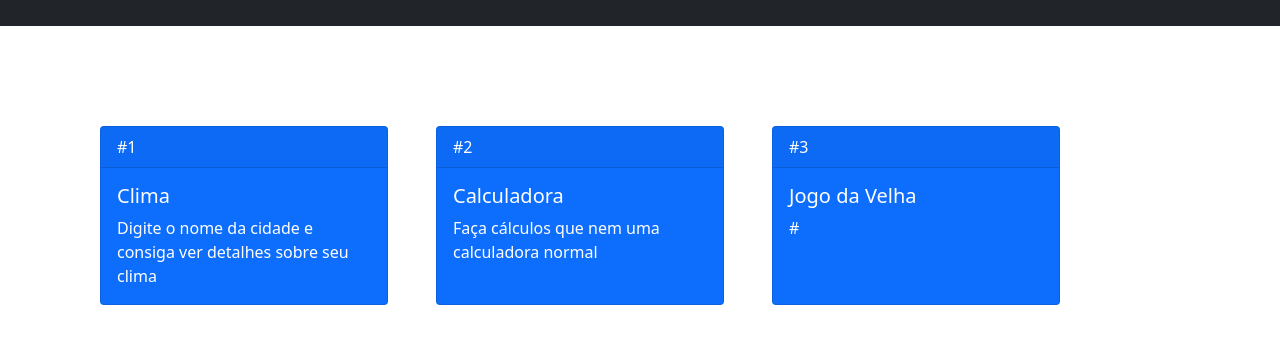
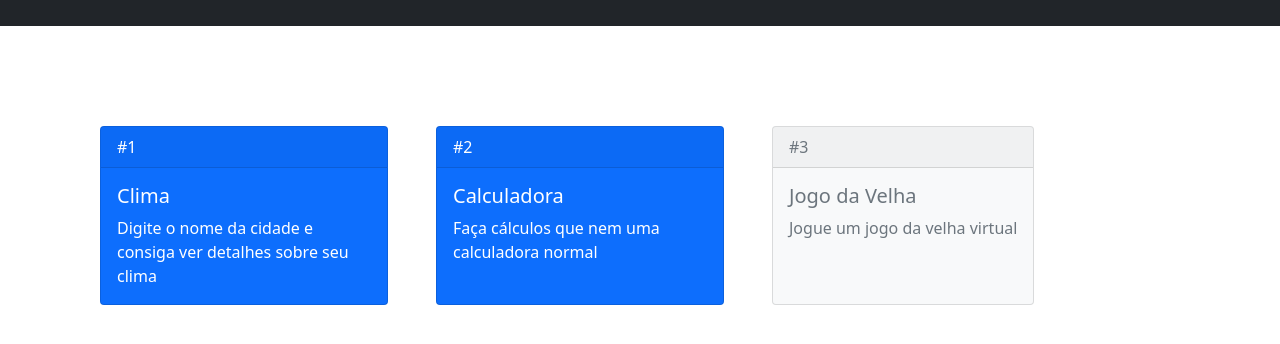
Before and after one commit to weesleycabral/angular-project-catalog, an Angular app: page / in a window 1280 px wide. Shown: the top 344 px of the page. Built offline with nearby package versions, Linux system fonts and the light colour scheme; some icons are missing.

Commit message:
ajeitando objeto cards, classes ativado/desativado cards

```diff
--- a/src/app/pages/menu/menu.component.html
+++ b/src/app/pages/menu/menu.component.html
@@ -1,10 +1,10 @@
 <div class="container-card">
-    <div class="card text-white bg-primary mb-3" style="max-width: 18rem;" *ngFor="let item of pages; let i = index"
-        routerLink="/{{ rotas[i] }}">
+    <div [class]="card.available ? 'card bg-primary text-white mb-3 card-active' : 'card bg-light text-muted mb-3 card-deactivated'" style="max-width: 18rem;" *ngFor="let card of cards; let i = index"
+        routerLink="/{{ card.route }}">
         <div class="card-header">#{{ i + 1 }}</div>
         <div class="card-body">
-            <h5 class="card-title">{{ titles[i] }}</h5>
-            <p class="card-text">{{ descricao[i] }}</p>
+            <h5 class="card-title">{{ card.name }}</h5>
+            <p class="card-text">{{ card.description }}</p>
         </div>
     </div>
 </div>
--- a/src/app/pages/menu/menu.component.scss
+++ b/src/app/pages/menu/menu.component.scss
@@ -6,14 +6,14 @@
     justify-content: flex-start;
 }
 
-.card {
+.card-active {
   transition: 0.4s;
   margin-right: 3rem;
   width: 100%;
 
 }
 
-.card:hover {
+.card-active:hover {
     cursor: pointer;
     transform: scale(1.2);
 }
--- a/src/app/pages/menu/menu.component.ts
+++ b/src/app/pages/menu/menu.component.ts
@@ -1,4 +1,5 @@
 import { Component, OnInit } from '@angular/core';
+import { Card } from './models/card.model';
 
 @Component({
   selector: 'app-menu',
@@ -6,31 +7,42 @@ import { Component, OnInit } from '@angular/core';
   styleUrls: ['./menu.component.scss']
 })
 export class MenuComponent implements OnInit {
-  public pages: number[] = [];
-  public titles: string[] = [];
-  public descricao: string[] = [];
-  public rotas: string[] = [];
-  public cards;
+  // public pages: number[] = [];
+  // public titles: string[] = [];
+  // public descricao: string[] = [];
+  // public rotas: string[] = [];
+  public cards: Card[] = [];
 
   constructor() {
-    this.cards = {
-      pages: [1, 2, 3],
-      titles: ['Clima', 'Calculadora', 'Jogo da Velha'],
-      descricao: ['Digite o nome da cidade e consiga ver detalhes sobre seu clima',
-      'Faça cálculos que nem uma calculadora normal',
-      '#'
-    ],
-    rotas: ['weather', 'calculator'],
-    available: false
-    }
+    this.cards = [
+      {
+        name: 'Clima',
+        description: 'Digite o nome da cidade e consiga ver detalhes sobre seu clima',
+        route: 'weather',
+        available: true
+      },
+      {
+        name: 'Calculadora',
+        description: 'Faça cálculos que nem uma calculadora normal',
+        route: 'calculator',
+        available: true
+      },
+      {
+        name: 'Jogo da Velha',
+        description: 'Jogue um jogo da velha virtual',
+        route: '',
+        available: false
+      },
 
-    this.pages = [1, 2, 3];
-    this.titles = ['Clima', 'Calculadora', 'Jogo da Velha'];
-    this.descricao = ['Digite o nome da cidade e consiga ver detalhes sobre seu clima',
-      'Faça cálculos que nem uma calculadora normal',
-      '#'
-    ];
-    this.rotas = ['weather', 'calculator'];
+    ]
+
+    // this.pages = [1, 2, 3];
+    // this.titles = ['Clima', 'Calculadora', 'Jogo da Velha'];
+    // this.descricao = ['Digite o nome da cidade e consiga ver detalhes sobre seu clima',
+    //   'Faça cálculos que nem uma calculadora normal',
+    //   '#'
+    // ];
+    // this.rotas = ['weather', 'calculator'];
   }
 
   ngOnInit(): void {
--- /dev/null
+++ b/src/app/pages/menu/models/card.model.ts
@@ -0,0 +1,6 @@
+export interface Card {
+    name: string
+    description: string
+    route: string
+    available: boolean
+}
```
